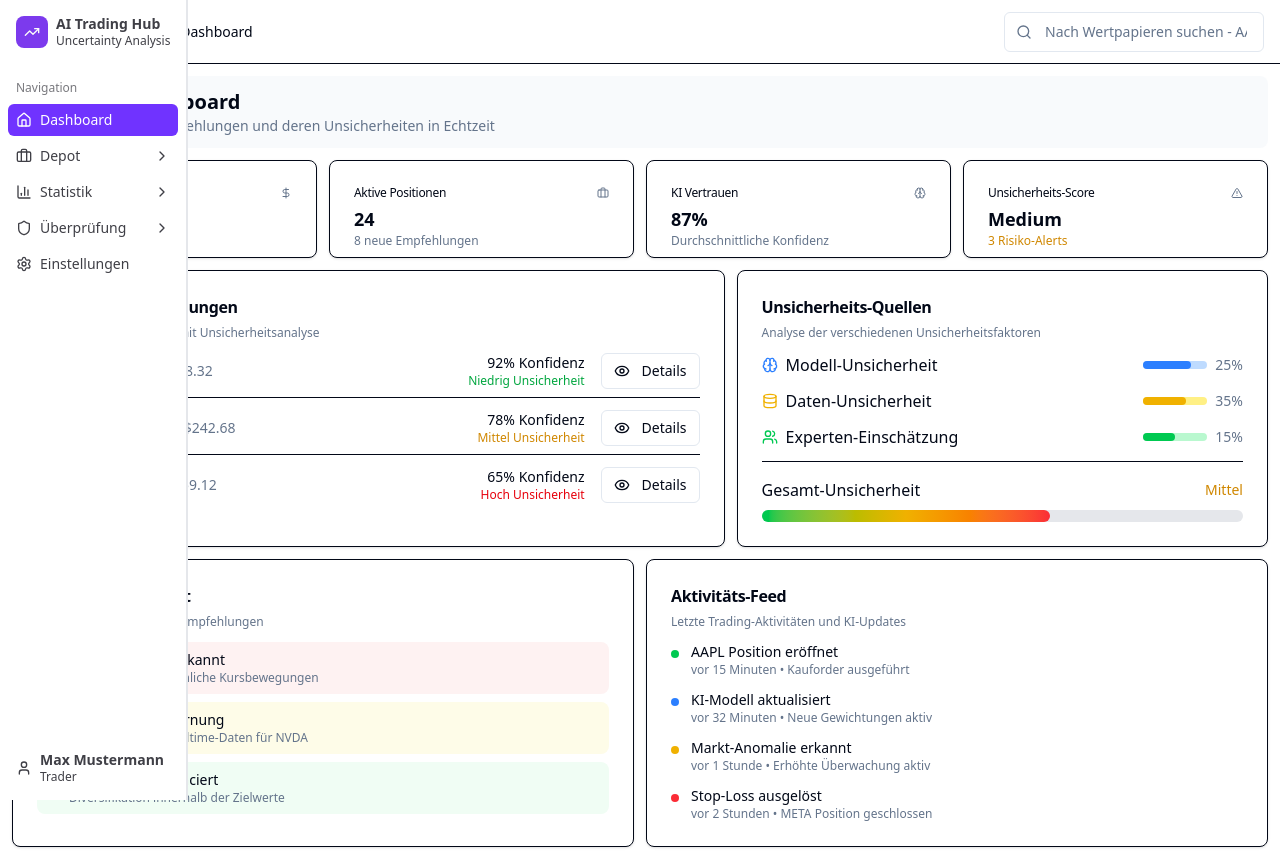
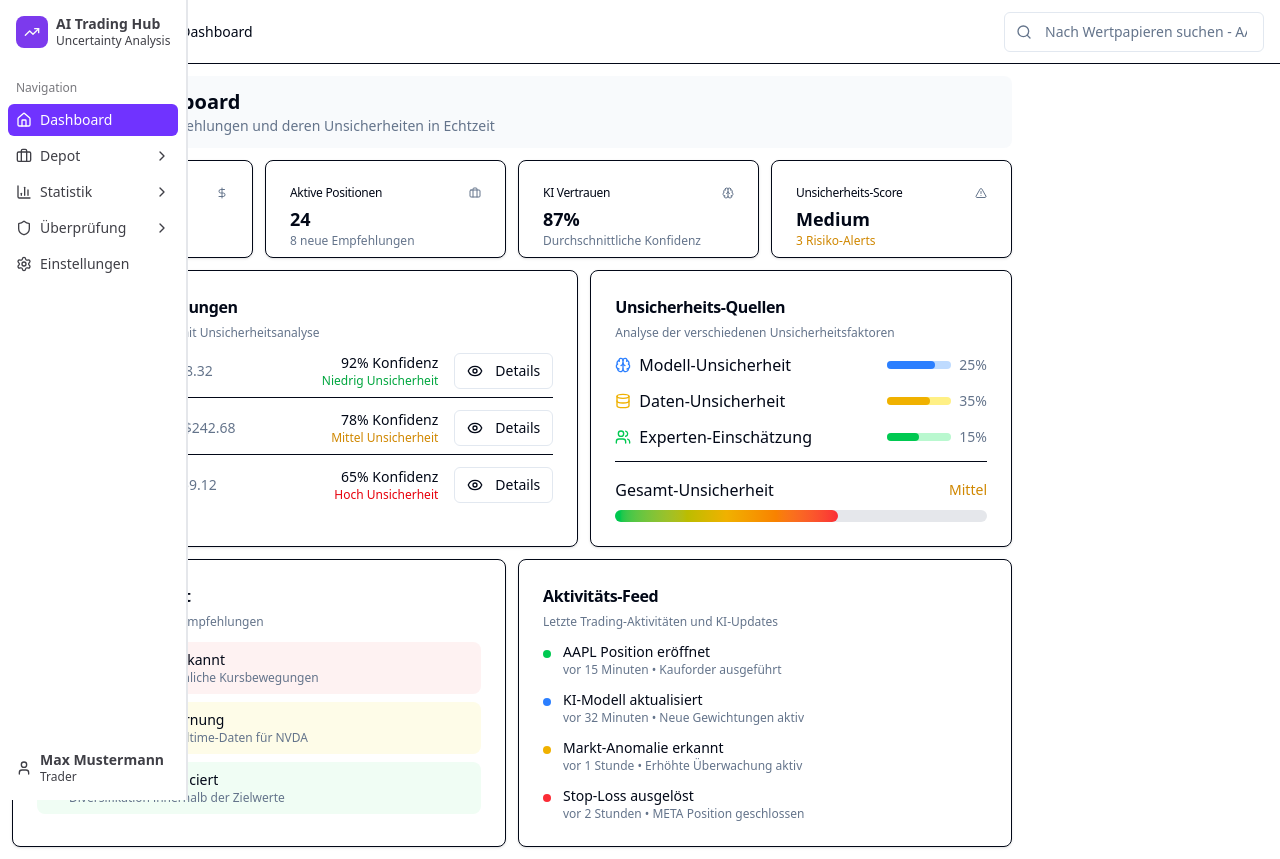
Before and after one commit to Sascha001/test, a Next.js app: page / in a window 1280 px wide. Built offline with nearby package versions, Linux system fonts and the light colour scheme.

Commit message:
Revert "Fix sidebar responsive layout by removing conflicting CSS rules"
This reverts commit 7e55bb4498695ec1dd6d31c6d8b2189450b67620.

```diff
--- a/src/app/globals.css
+++ b/src/app/globals.css
@@ -134,6 +134,25 @@ body {
   padding: 0.75rem;
   gap: 0.75rem;
   transition: all 0.2s ease-in-out;
+}
+
+/* Responsive layout - expand when sidebar is collapsed */
+.peer[data-state="collapsed"] ~ main .dashboard-content {
+  width: calc(100vw - 3rem);
+  transition: width 0.2s ease-in-out;
+}
+
+.peer[data-state="expanded"] ~ main .dashboard-content {
+  width: calc(100vw - 16rem);
+  transition: width 0.2s ease-in-out;
+}
+
+/* Ensure proper responsive behavior for different screen sizes */
+@media (max-width: 768px) {
+  .dashboard-content {
+    width: 100% !important;
+    max-width: 100% !important;
+  }
 }
 
 /* Ensure all dashboard elements respect container boundaries */
```
